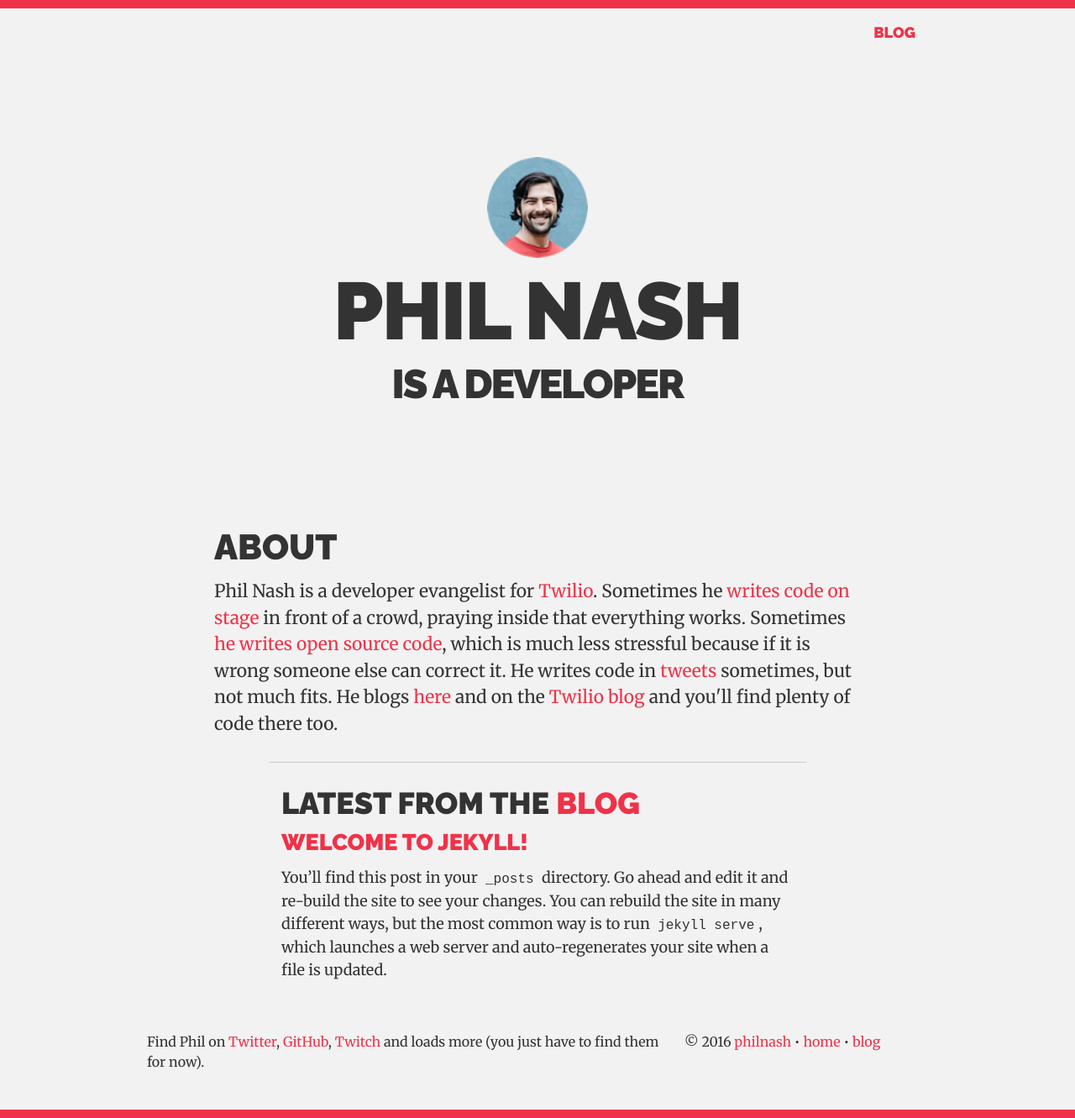
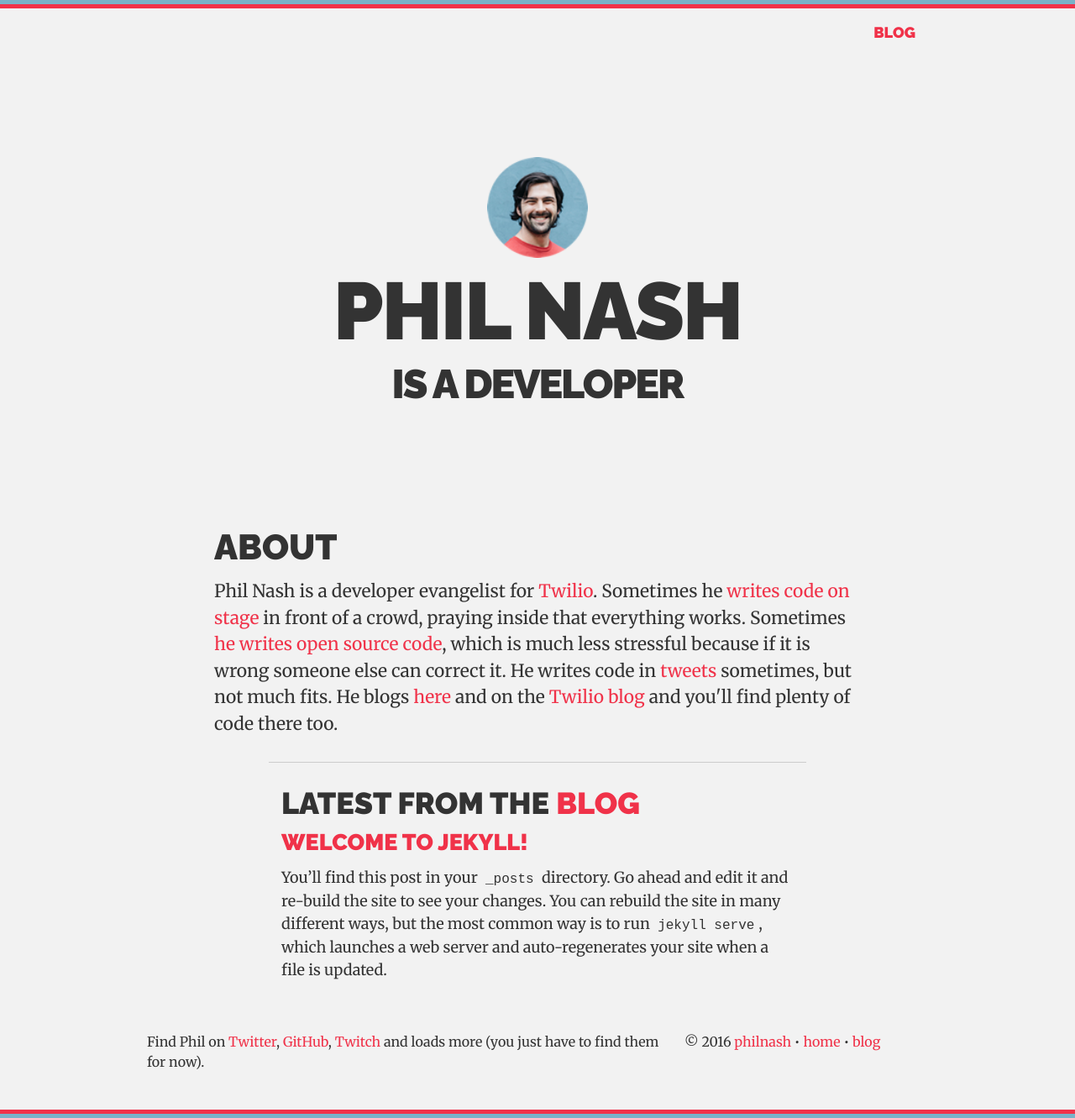
Before and after one commit to philnash/philna.sh, a Jekyll site: the page built from index.html, in a window 1280 px wide. Shown: the whole page at 84% size. Built offline with Jekyll 4.4.1, drawn with Linux system fonts in a browser that asks for light colours.

Commit message:
More colours. More space for headings

```diff
--- a/_sass/_footer.scss
+++ b/_sass/_footer.scss
@@ -1,5 +1,5 @@
 .site-footer {
   padding: $spacing-unit 0;
   font-size: 16px;
-  border-bottom:10px solid $brand-color;
+  border-bottom:5px solid $brand-color;
 }
--- a/_sass/_layout.scss
+++ b/_sass/_layout.scss
@@ -1,5 +1,7 @@
 html {
   background: $brand-color;
+  border-top: 5px solid $highlight-color;
+  border-bottom: 5px solid $highlight-color;
 }
 
 html, body {
@@ -7,7 +9,7 @@
 }
 
 body {
-  border-top: 10px solid $brand-color;
+  border-top: 5px solid $brand-color;
 }
 
 .wrapper {
--- a/_sass/_post.scss
+++ b/_sass/_post.scss
@@ -35,3 +35,7 @@
 .post-list .post p:last-child{
   margin-bottom: 0;
 }
+
+.post-content h2{
+  line-height: 2;
+}
```
